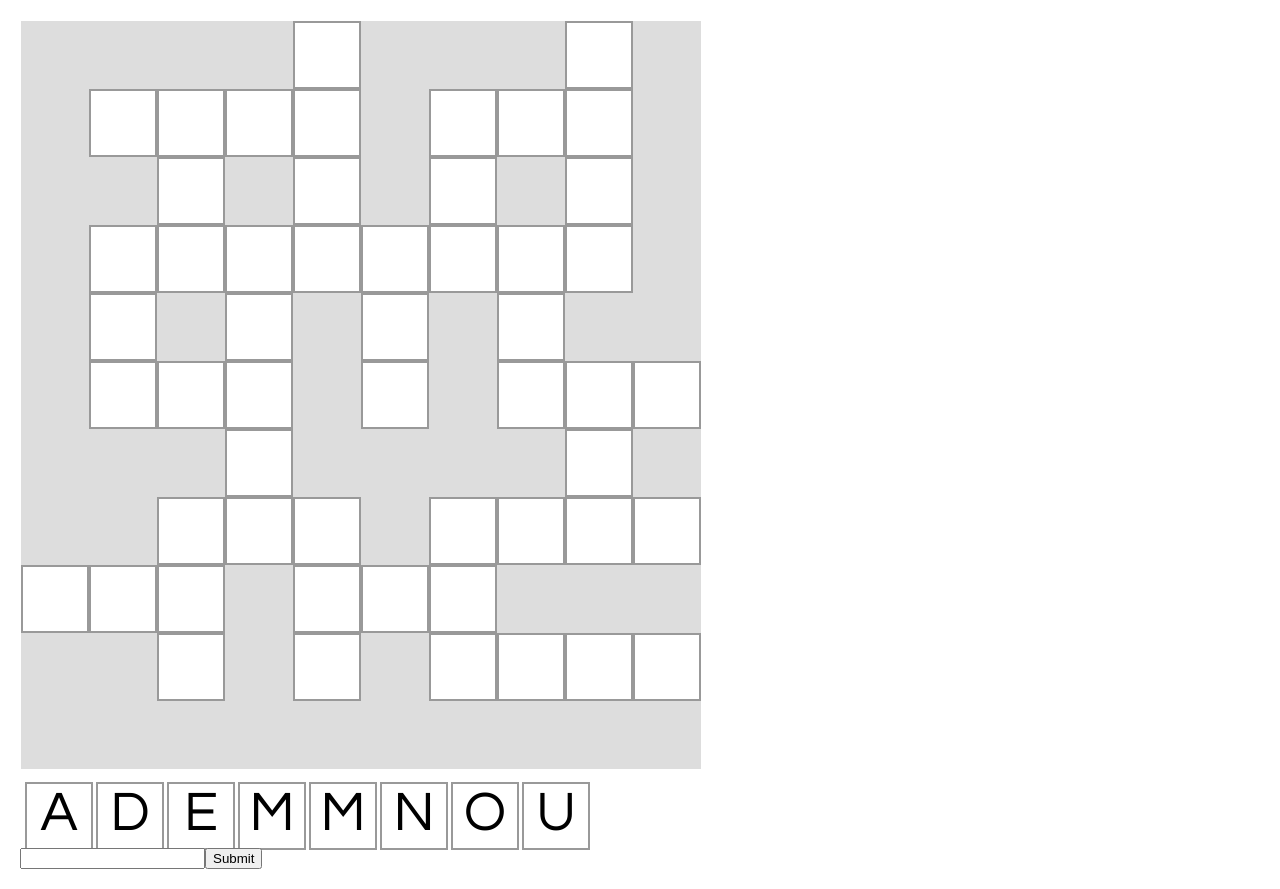
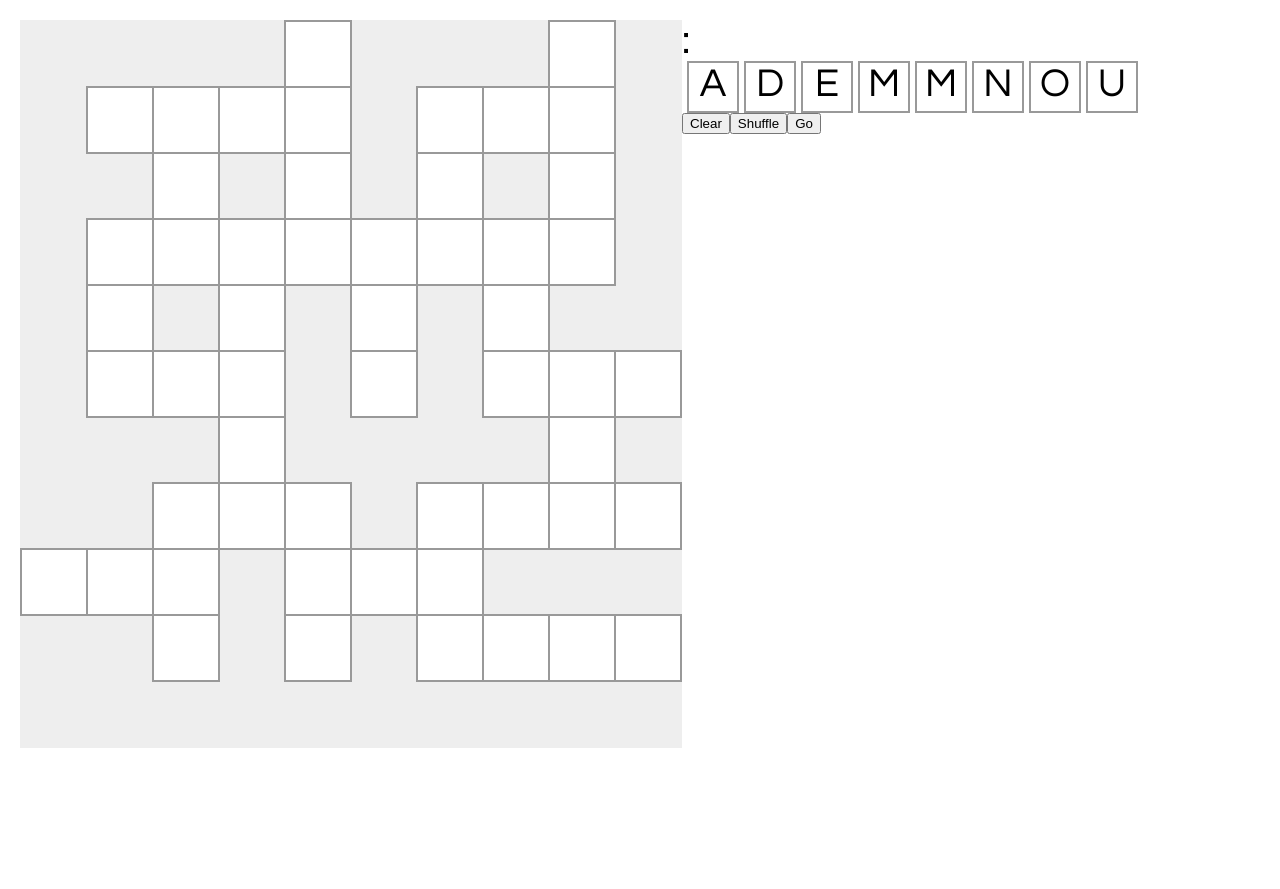
Before and after one commit to krizanka/ui, a React app: page / in a window 1280 px wide. After the commit the page ends 800 px from the top, so only its background shows below. Built offline with nearby package versions, Linux system fonts and the light colour scheme.

Commit message:
touch friendlier guessbox

```diff
--- a/src/index.css
+++ b/src/index.css
@@ -13,12 +13,18 @@ ol, ul {
   display: table;
 }
 
+table, tbody, tr, td {
+    padding: 0px;
+    border: 0px;
+    margin: 0px;
+    background: #eee;
+}
+
 .cell {
     display: block;
     text-transform: uppercase;
     font-size: 7vmin;
     text-align: center;
-    margin: -2px;
     height: 8vmin;
     width: 8vmin;
     overflow: visible;
@@ -27,22 +33,38 @@ ol, ul {
     padding-bottom: 0px;
 }
 
-.cell.empty, .cell.solved{
-    border: 2px solid #999;
+button.go {
+    align-self: left;
 }
 
-.cell.available {
+.cell.void {
+    background: #eee;
+}
+
+.cell.empty, .cell.solved{
+    margin: -2px;
+    border: 2px solid #999;
+    background: #fff;
+}
+
+.letter {
+    text-transform: uppercase;
+    font-size: 5vmin;
+}
+.cell.available, .cell.used {
     border: 2px solid #999;
     display: inline-block;
     margin-left: 5px;
+    font-size: 5vmin;
+    height: 6vmin;
+    width: 6vmin;
+
 }
-.cell.void {
-    background: #ddd;
-    border: 2px solid #ddd;
+.cell.used {
+    background: #999;
 }
-
 .cell.guessed {
-    background: #f99;
+    background: #b99;
 }
 
 .cell {
@@ -77,7 +99,7 @@ ol, ul {
 }
 
 .game {
-  //display: flex;
+  display: flex;
   flex-direction: row;
 }
 
--- a/src/index.js
+++ b/src/index.js
@@ -39,32 +39,113 @@ function Square(props) {
     );
 }
 
+function shuffle(array) {
+    array = array.slice();
+    for (let i = array.length - 1; i > 0; i--) {
+        let j = Math.floor(Math.random() * (i + 1));
+        [array[i], array[j]] = [array[j], array[i]];
+    }
+    return array;
+}
+
 class Guessbox extends React.Component {
     constructor(props) {
         super(props);
-        this.handleSubmit = this.handleSubmit.bind(this);
-        this.input = React.createRef();
+        this.state = {
+            letters: props.letters.map((x) => ({l: x, used: false})),
+            value: ""
+        }
     }
 
-    handleSubmit(event) {
-        this.props.onGuess(this.input.current.value);
-        this.input.current.value = "";
-        event.preventDefault();
+    handleSubmit() {
+        if (this.state.value.length < 3)
+            return;
+        this.props.onGuess(this.state.value);
+        this.clear();
+    }
+
+    handleShuffle() {
+        this.setState({
+            ...this.state,
+            letters: shuffle(this.state.letters)
+        })
+    }
+
+    handleClear() {
+        this.clear();
+    }
+
+    clear() {
+        this.setState({
+            ...this.state,
+            letters: this.state.letters.map(l => ({...l, used:false})),
+            value: ""
+        })
+    }
+
+    handleClick(i) {
+        if (this.state.letters[i].used)
+            return;
+        const letters = this.state.letters.slice();
+        letters[i].used = true;
+        const value = this.state.value + letters[i].l
+        this.setState({
+            ...this.state,
+            letters: letters,
+            value: value
+        })
+    }
+
+    renderLetter(l, i) {
+        if (l.used) {
+            return (
+                <span key={i}
+                      className="cell used">
+                    {l.l}
+                </span>
+            );
+        } else {
+            return (
+                <span key={i}
+                      className="cell available"
+                      onClick={(e) => this.handleClick(i)}>
+                    {l.l}
+                </span>
+            );
+        }
     }
 
     render() {
         return (
-            <form onSubmit={this.handleSubmit}>
-                <div>
-                    {this.props.letters.map((l,i)=>(
-                        <span key={i} className="cell available">
+            <div className="guessbox">
+                <div className="word">
+                    <span key="x"
+                          className="letter">
+                        :
+                    </span>
+                    {Array.from(this.state.value).map((l,i) => (
+                        <span key={i}
+                              className="letter">
                             {l}
                         </span>
                     ))}
                 </div>
-                <input type="text" ref={this.input} />
-                <input type="submit" value="Submit" />
-            </form>
+                <div className="chooser">
+                    {this.state.letters.map((l,i) => this.renderLetter(l, i))}
+                </div>
+                <button onClick={(e) => this.handleClear()}
+                        enabled={this.state.value.length > 0}>
+                    Clear
+                </button>
+                <button onClick={(e) => this.handleShuffle()}>
+                    Shuffle
+                </button>
+                <button onClick={(e) => this.handleSubmit()}
+                        className="go"
+                        enabled={this.state.value.length > 2}>
+                    Go
+                </button>
+            </div>
         );
     }
 }
@@ -118,12 +199,15 @@ class Game extends React.Component {
         if (hit) {
             pad = {...this.state.pad}
             guesses = guesses.concat([w])
+            history = history.concat([w])
             for(const [l, pos] of mapWord(hit)) {
                 pad[pos] = {
                     l:l,
                     guess:guesses.length
                 };
             }
+        } else {
+            history = history.concat([w])
         }
         const newState = {
             ...this.state,
```
